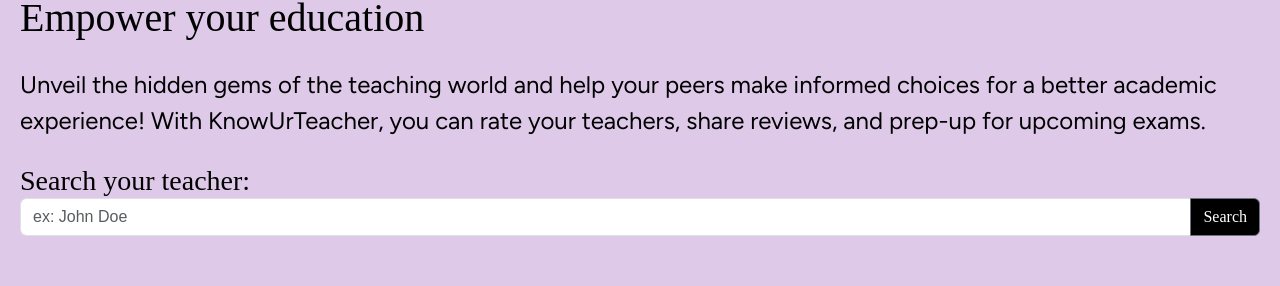
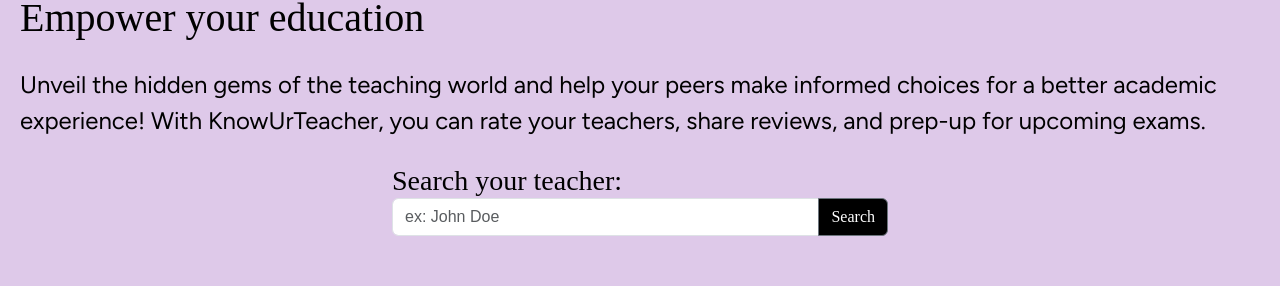
Before and after one commit to nicolello-dev/knowurteacher, a Next.js app: page / in a window 1280 px wide. Shown: the part 802-1088 px from the top of the page. Built offline with nearby package versions, Linux system fonts and the light colour scheme; a web font is replaced by a local one.

Commit message:
Search form max width

```diff
--- a/pages/index.tsx
+++ b/pages/index.tsx
@@ -35,10 +35,10 @@
           Unveil the hidden gems of the teaching world and help your peers make informed choices for a better academic experience!
           With KnowUrTeacher, you can rate your teachers, share reviews, and prep-up for upcoming exams.
           </p>
-          <h3>
-            Search your teacher:
-          </h3>
           <form onSubmit={(e: any) => {e.preventDefault(); search()}}>
+            <h3>
+              Search your teacher:
+            </h3>
             <div className="input-group mb-3">
               <input type="text" className="form-control" aria-label="" aria-describedby="basic-addon1" placeholder="ex: John Doe" onChange={(e: any) => setName(e.target.value)}/>
               <div className="input-group-prepend">
--- a/styles/HomeStyles.module.css
+++ b/styles/HomeStyles.module.css
@@ -36,6 +36,12 @@
   background-color: #DEC9E9;
   padding: 100px 20px;
   font-family: 'Gloock';
+}
+
+.secondSection form {
+  width: 40%;
+  margin: 0px auto;
+  min-width: 280px;
 }
 
 .secondSection p {
```
